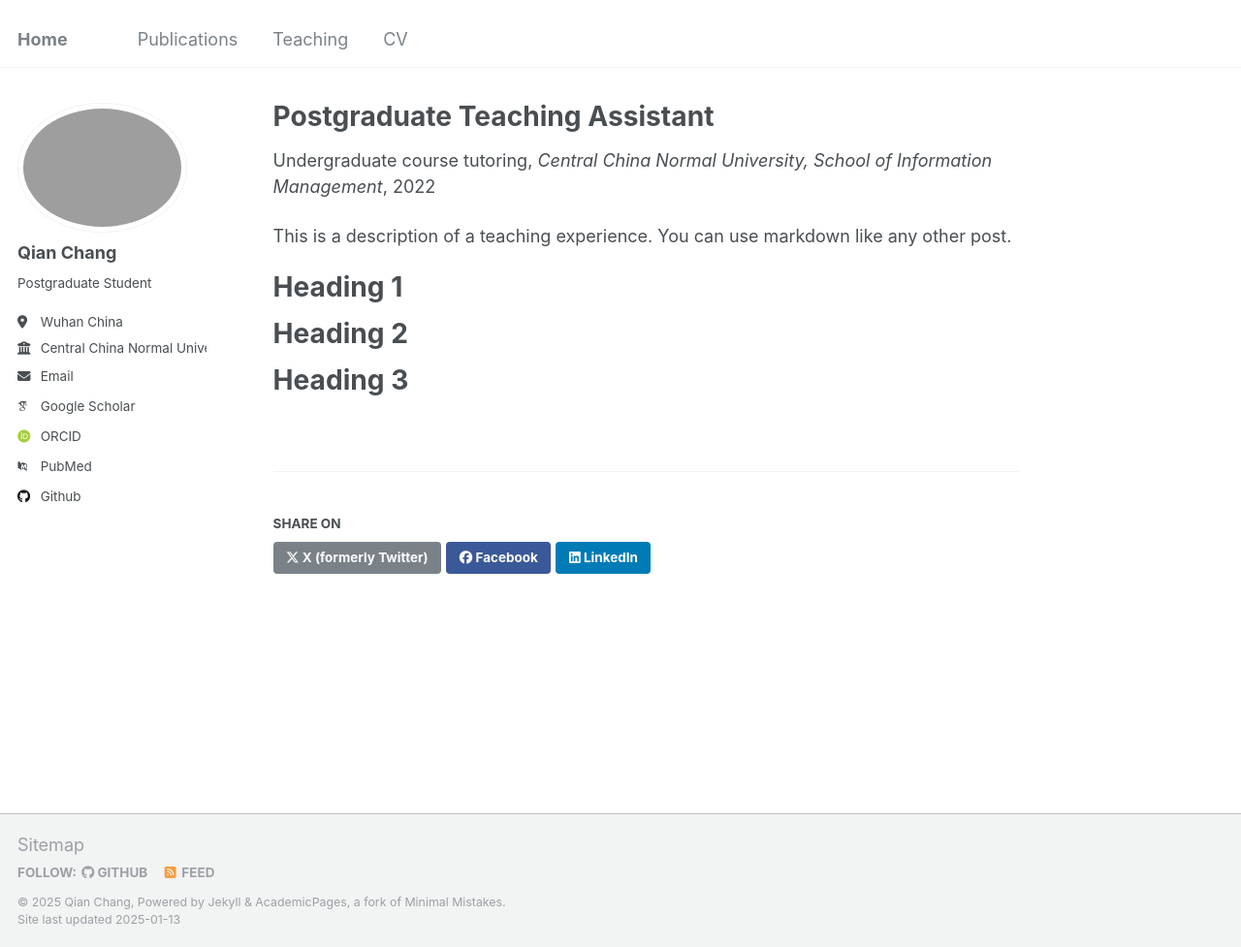
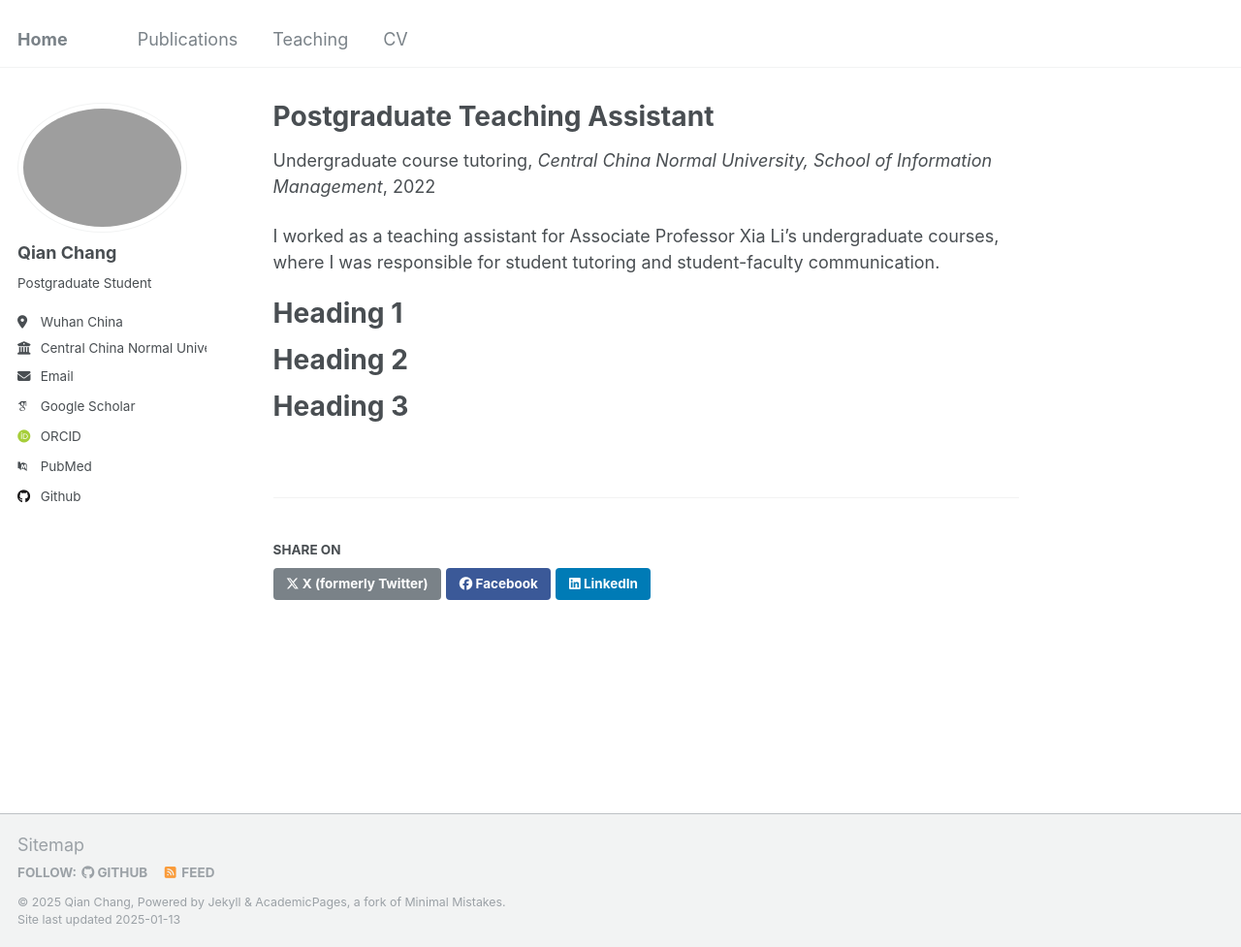
Before and after one commit to QianChang-page/QianChang-page.github.io, a Jekyll site: the page built from _teaching/teaching-1.md, in a window 1280 px wide and 977 px high. Shown: the whole window at 97% size. Built offline with Jekyll 4.4.1, drawn with Linux system fonts in a browser that asks for light colours; some web fonts are replaced.

Commit message:
update teaching content

```diff
--- a/_teaching/teaching-1.md
+++ b/_teaching/teaching-1.md
@@ -8,7 +8,7 @@ date: 2022-01-01
 location: "Wuhan, China"
 ---
 
-This is a description of a teaching experience. You can use markdown like any other post.
+I worked as a teaching assistant for Associate Professor Xia Li's undergraduate courses, where I was responsible for student tutoring and student-faculty communication.
 
 Heading 1
 ======
```
